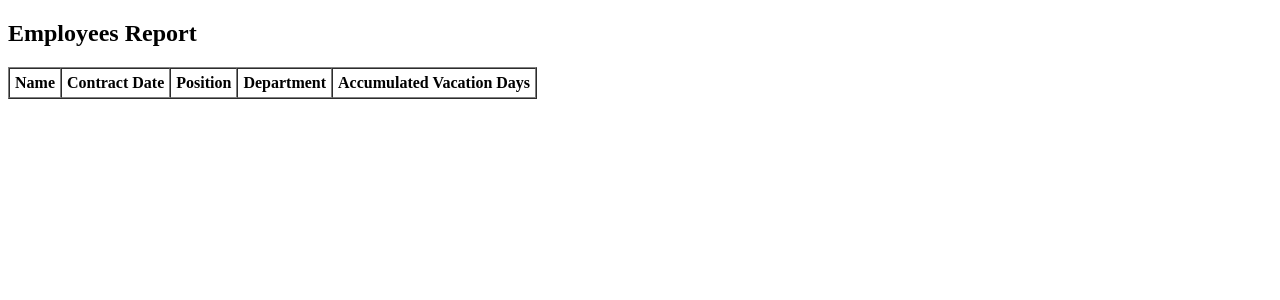
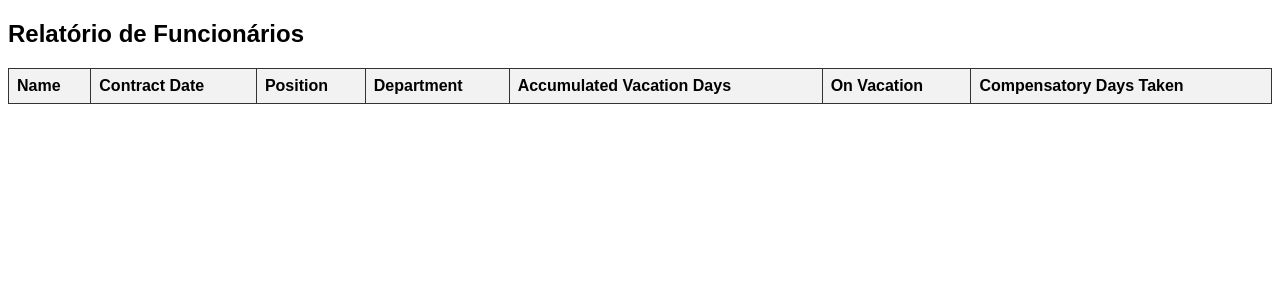
Before and after one commit to Jubilio/Vacation_Management, a Django app: page /reports/ in a window 1280 px wide. Shown: the top 300 px of the page. Run offline with Django 5.2, Linux system fonts and the light colour scheme; lists and menus that the app fills with data are empty.

Commit message:
Update of app Report

```diff
--- a/hr_management/reports/views.py
+++ b/hr_management/reports/views.py
@@ -2,18 +2,46 @@ from django.shortcuts import render
 from django.http import HttpResponse
 from django.template.loader import render_to_string
 from employees.models import Employee
+from django.utils import timezone
+from xhtml2pdf import pisa
 import openpyxl
-from xhtml2pdf import pisa
+from django.shortcuts import render
 
-from django.shortcuts import render
 
 def reports_index(request):
     return render(request, 'reports/report.html')
 
+def generate_pdf(request):
+    today = timezone.now().date()
+    employees = Employee.objects.all()
 
-def generate_pdf(request):
-    employees = Employee.objects.all()
-    html = render_to_string('reports/report.html', {'employees': employees})
+    # Monte uma lista de registros com as informações necessárias
+    report_data = []
+    for emp in employees:
+        # Verifica se o funcionário está de férias
+        # (Considera um pedido de férias com status "Approved" cujo período inclui a data de hoje)
+        is_on_vacation = emp.vacationrequest_set.filter(
+            status='A',
+            start_date__lte=today,
+            return_date__gte=today
+        ).exists()
+
+        # Conta quantos dias compensatórios foram utilizados
+        from vacations.models import CompensatoryDay  # Evite import circular se necessário
+        comp_days_taken = CompensatoryDay.objects.filter(employee=emp, used=True).count()
+
+        report_data.append({
+            'name': emp.name,
+            'contract_date': emp.contract_date,
+            'position': emp.position,
+            'department': emp.department,
+            'accumulated_vacation_days': emp.accumulated_vacation_days(),
+            'is_on_vacation': is_on_vacation,
+            'comp_days_taken': comp_days_taken,
+        })
+
+    # Renderiza o template usando report_data
+    html = render_to_string('reports/report.html', {'employees': report_data})
     response = HttpResponse(content_type='application/pdf')
     pisa_status = pisa.CreatePDF(html, dest=response)
     if pisa_status.err:
@@ -21,20 +49,44 @@ def generate_pdf(request):
     return response
 
 def generate_excel(request):
+    today = timezone.now().date()
     employees = Employee.objects.all()
     workbook = openpyxl.Workbook()
     sheet = workbook.active
     sheet.title = "Employees"
-    sheet.append(['Name', 'Contract Date', 'Position', 'Department', 'Accumulated Vacation Days'])
+
+    # Cabeçalho do relatório com as novas colunas
+    sheet.append([
+        'Name',
+        'Contract Date',
+        'Position',
+        'Department',
+        'Accumulated Vacation Days',
+        'On Vacation',
+        'Compensatory Days Taken'
+    ])
+
+    from vacations.models import CompensatoryDay
     for emp in employees:
+        is_on_vacation = emp.vacationrequest_set.filter(
+            status='A',
+            start_date__lte=today,
+            return_date__gte=today
+        ).exists()
+        comp_days_taken = CompensatoryDay.objects.filter(employee=emp, used=True).count()
         sheet.append([
             emp.name,
             emp.contract_date,
             emp.position,
             emp.department,
-            emp.accumulated_vacation_days()
+            emp.accumulated_vacation_days(),
+            "Yes" if is_on_vacation else "No",
+            comp_days_taken,
         ])
-    response = HttpResponse(content_type='application/ms-excel')
+
+    response = HttpResponse(
+        content_type='application/vnd.openxmlformats-officedocument.spreadsheetml.sheet'
+    )
     response['Content-Disposition'] = 'attachment; filename="employees.xlsx"'
     workbook.save(response)
     return response
--- a/hr_management/templates/reports/report.html
+++ b/hr_management/templates/reports/report.html
@@ -1,12 +1,18 @@
 <!DOCTYPE html>
-<html>
+<html lang="pt">
 <head>
-    <meta charset="utf-8">
-    <title>Employees Report</title>
+    <meta charset="UTF-8">
+    <title>Relatório de Funcionários</title>
+    <style>
+        body { font-family: Arial, sans-serif; }
+        table { width: 100%; border-collapse: collapse; margin: 20px 0; }
+        th, td { border: 1px solid #333; padding: 8px; text-align: left; }
+        th { background-color: #f2f2f2; }
+    </style>
 </head>
 <body>
-<h2>Employees Report</h2>
-<table border="1" cellspacing="0" cellpadding="5">
+    <h2>Relatório de Funcionários</h2>
+    <table>
         <thead>
             <tr>
                 <th>Name</th>
@@ -14,6 +20,8 @@
                 <th>Position</th>
                 <th>Department</th>
                 <th>Accumulated Vacation Days</th>
+                <th>On Vacation</th>
+                <th>Compensatory Days Taken</th>
             </tr>
         </thead>
         <tbody>
@@ -24,6 +32,8 @@
                 <td>{{ employee.position }}</td>
                 <td>{{ employee.department }}</td>
                 <td>{{ employee.accumulated_vacation_days }}</td>
+                <td>{{ employee.is_on_vacation|yesno:"Yes,No" }}</td>
+                <td>{{ employee.comp_days_taken }}</td>
             </tr>
             {% endfor %}
         </tbody>
```
Lines whose indentation alone changed are shown as unchanged.
